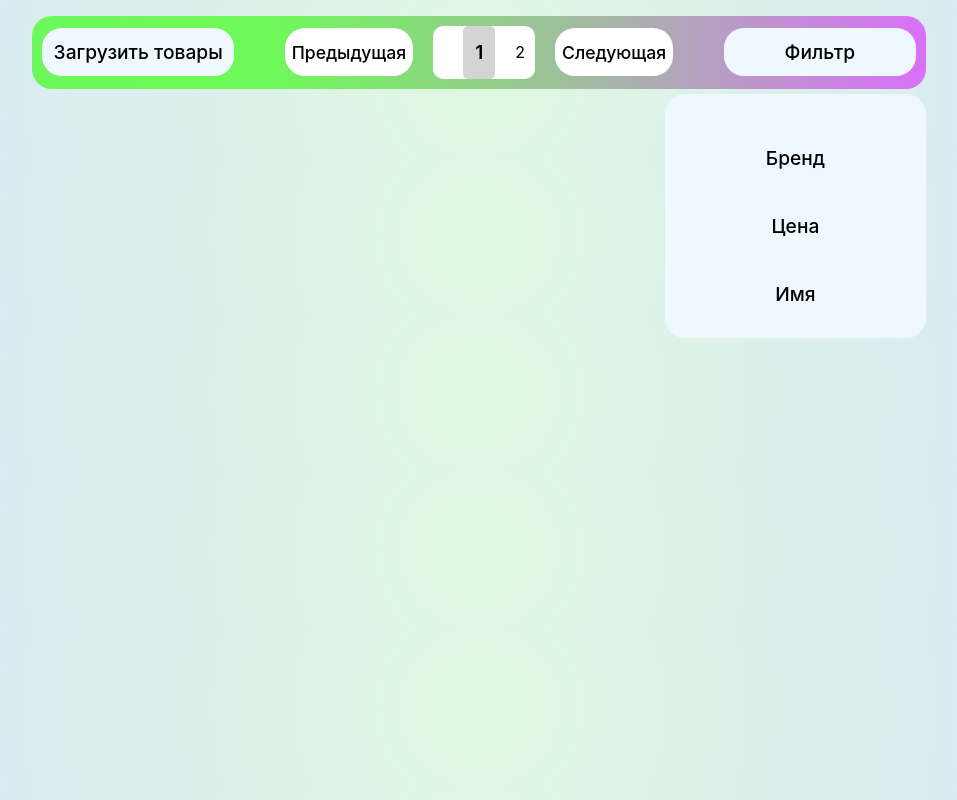
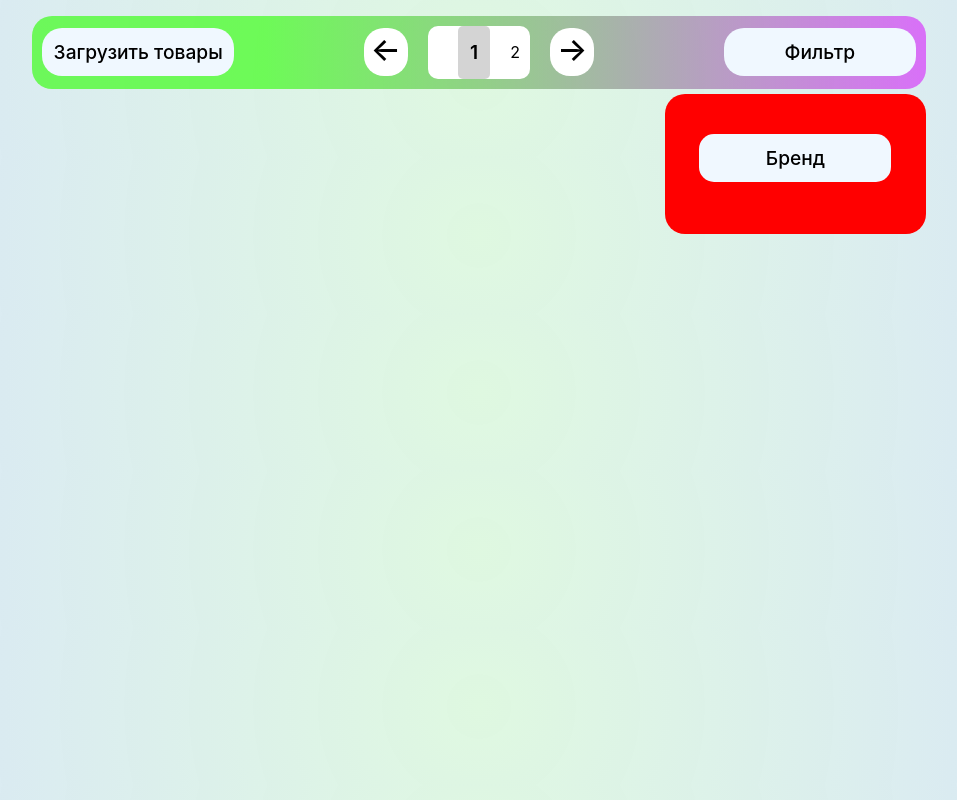
Before and after one commit to Kolyamilk/TestTaskValantis, a React (Vite) app in the folder vite-project/: page / in a window 1280 px wide. Both pictures are taken after a click on the button "Фильтр". Shown: the whole page, without its empty margins (161-1118 px from the left). Built offline with nearby package versions, Linux system fonts and the light colour scheme.

Commit message:
Работа с Фильтром

```diff
--- a/vite-project/src/API.jsx
+++ b/vite-project/src/API.jsx
@@ -1,5 +1,6 @@
 import md5 from 'md5'
-import { useState } from 'react'
+import { useState, useRef } from 'react'
+import { useClickOutside } from './useClickOutside'
 import SVGloading from './SVGloading/SvgLoading'
 import Nav from './Nav'
 
@@ -8,10 +9,20 @@ import Nav from './Nav'
 export default function API() {
     const [name, setName] = useState(['Загрузить товары'])
     const [list, setList] = useState([])
+    const [nameProduct, setNameProduct] = useState([])
+    const [filterBrendProduct, setFilterBrendProduct] = useState([])
     const [quantity, setQuantity] = useState(0)
     const [thisPage, setThisPage] = useState(1)
-    const { errorSVG, setErrorSVG } = useState('Идёт загрузка')
+    const [open, setOpen] = useState(false)
 
+    const [selectedFilters, setSelectedFilters] = useState([])
+    const [filteredItems, setFilteredItems] = useState([])
+
+
+    const menuRef = useRef(null)
+    useClickOutside(menuRef, () => {
+        if (open) setTimeout(() => setOpen(false), 50)
+    })
 
     let itemsPerPage = 50
     let currentPage = 1
@@ -65,7 +76,7 @@ export default function API() {
     async function handleClick(item) {
 
         if (quantity < 50) {
-            setName('Обновляем...')
+            setName('Загрузка...')
             await sendRequest('POST', URL)
                 .then(response => getProduct(response.result)
                 )
@@ -76,57 +87,87 @@ export default function API() {
                     .then(response => show(response)
                     )
 
-
-                // Пагинация
-
-
                 async function show({ result }) {
 
-
+                    //Лимитный показ товаров на одной странице
                     function DataTable() {
-
-
                         for (let i = 0; i < result.length / itemsPerPage; i++) {
+                            let idBrend = [result[i].brand]
                             let idProd = [result[i].id]
                             let product = [result[i].product]
                             let price = [result[i].price]
-                            item = [...idProd, ...product, ...price];
+                            item = [...idProd, ...product, ...price, ...idBrend];
                             list.push(item)
+                            filteredItems.push(item)
+                            nameProduct.push(item[1])
+                            filterBrendProduct.push(item[3])
                         }
                         const indexOfLastPage = currentPage * itemsPerPage;
                         const indexOfFirstPage = indexOfLastPage - itemsPerPage;
                         const currentItems = result.slice(indexOfFirstPage, indexOfLastPage)
 
+
+
+
+
+
+
+
                         document.getElementById('h1').innerHTML = `
                        <h1> Товаров:  <span>(${indexOfFirstPage} - ${indexOfLastPage})</span></h1>
                         `
-
-                        document.getElementById('showroom__list').innerHTML = currentItems.map(item =>
-                            `
-                            <li className='showroom__item'>
-                                    <div className="price"><strong> Цена: </strong> ${item.price} руб.<hr /></div>
-                                    <div className="name" ><strong> Имя: </strong>${item.product}<hr /></div>
-                                    <div className="brend"><strong> Бренд: </strong>${item.brand}<hr /></div>
-                                    <div className="id"><strong> ID: </strong>${item.id}</div>
-                            </li>
-                            `
-                        )
+                        //Вывод карточек товара на страницу
+                        // document.getElementById('showroom__list').innerHTML = currentItems.map(item =>
+                        //     `
+                        //     <li className='showroom__item'>
+                        //             <div className="price"><strong> Цена: </strong> ${item.price} руб.<hr /></div>
+                        //             <div className="name" ><strong> Имя: </strong>${item.product}<hr /></div>
+                        //             <div className="brend"><strong> Бренд: </strong>${item.brand}<hr /></div>
+                        //             <div className="id"><strong> ID: </strong>${item.id}</div>
+                        //     </li>
+                        //     `
+                        // )
+                        setFilteredItems(list)
+                        console.log(filteredItems);
 
                         setList(list)
-                        setName('Обновить')
+
+                        setName('Загружено ')
                     }
                     DataTable()
+
+                    //Создаём новый массив и удаляем null значения в нём
+                    var filteredBrend = filterBrendProduct.filter(function (el) {
+                        return el != null;
+                    })
+
+                    //Вывод в меню фильтр  всех Брендов
+                    const brends = filteredBrend.map((item, key) => {
+                        return (
+                            <button
+                                onClick={() => handleFilterButtonClick(item)}
+                                className={`button ${selectedFilters?.includes(item) ? "active" : ""}
+                                    }`}
+                                key={`filters${key}`}
+                            >
+                                {item}
+                            </button>
+
+                            // <li key={key}>
+                            //     <input type="checkbox" name={item} id={item} />
+                            //     <label htmlFor={item}>{item}</label>
+                            // </li>
+                        );
+                    });
+                    setFilterBrendProduct(brends)
                     function nextPage() {
-
                         currentPage++
                         DataTable()
                     }
                     function prevPage() {
-
                         currentPage--
                         DataTable()
                     }
-
                     document.getElementById('nextBtn').addEventListener('click', nextPage, false)
                     document.getElementById('prevBtn').addEventListener('click', prevPage, false)
                     // for (let i = 0; i < result.length; i++) {
@@ -143,14 +184,14 @@ export default function API() {
                 setQuantity(itemsPerPage)
             }
         } else {
-            setName('Максимум 50 товаров')
+
             return
         }
 
     }
     //Добавляет картинку загрузки
     function ret(name) {
-        if (name === 'Обновляем...') {
+        if (name === 'Загрузка...') {
             return <SVGloading />
         }
     }
@@ -158,7 +199,11 @@ export default function API() {
         setThisPage(thisPage + 1)
     }
     function setPrevPage() {
-        setThisPage(thisPage - 1)
+        if (thisPage === 1) {
+            return
+        } else {
+            setThisPage(thisPage - 1)
+        }
     }
     return (
         <>
@@ -167,20 +212,25 @@ export default function API() {
 
                 <div className="showroom__nav">
                     <button onClick={handleClick}>{name}</button>
+
                     <div className='paginationNav'>
-                        <button className='button' id='prevBtn' onClick={setPrevPage}>Предыдущая</button>
+                        <button className='button' id='prevBtn' onClick={setPrevPage}>&#8592;</button>
                         <div className="paginationNav__list">
                             <span>{thisPage == 1 ? null : thisPage - 1}</span>
                             <span className='currentPage'>{thisPage}</span>
                             <span>{thisPage + 1}</span>
                         </div>
-                        <button className='button' id='nextBtn' onClick={setNextPage}>Следующая</button>
+                        <button className='button' id='nextBtn' onClick={setNextPage}>&#8594;</button>
                     </div >
-                    <button className='menu__button'> Фильтр</button>
-                    <nav className='menu'>
+                    <button className='menu__button' onClick={() => setOpen(!open)}> Фильтр</button>
+                    <nav className={`menu ${open ? 'active' : ""} `} ref={menuRef}>
                         <button className='btn'>Бренд</button>
-                        <button className='btn'>Цена</button>
-                        <button className='btn'>Имя</button>
+                        <ul className='menu__filter'>
+                            {filterBrendProduct}
+                        </ul>
+                        {/* <button className='btn'>Цена</button>
+                        <button className='btn'>Имя</button> */}
+
                     </nav>
 
                 </div>
@@ -194,7 +244,7 @@ export default function API() {
                         </div>
                     </div>
                 </div>
-            </section>
+            </section >
 
             <span className='load'>{ret(name)}</span>
 
--- a/vite-project/src/App.css
+++ b/vite-project/src/App.css
@@ -20,7 +20,7 @@ body {
 
 h1 {
   color: aliceblue;
-  font-size: 3.2em;
+  font-size: 2.5rem;
   line-height: 1.1;
 }
 
@@ -52,7 +52,7 @@ li {
 .showroom__list li {
   background-color: rgba(199, 199, 199, 0.403);
   margin: 30px;
-  width: 18%;
+  width: 15%;
   padding: 20px;
   border-radius: 20px;
 }
@@ -155,8 +155,10 @@ button:hover {
 }
 
 .button {
-  width: 35%;
-  font-size: 1.1rem;
+  display: flex;
+  justify-content: center;
+  width: 50%;
+  font-size: 2rem;
   background-color: rgb(255, 255, 255);
 
   color: rgb(0, 0, 0);
@@ -185,10 +187,7 @@ span {
   position: relative;
   justify-content: center;
   align-items: center;
-
   left: -40%;
-
-
 }
 
 .menu {
@@ -198,20 +197,20 @@ span {
   width: 13.8rem;
   border-radius: 20px;
   top: calc(100% + 5px);
-
   right: 0;
+  opacity: 0;
+  transform: translateY(-10px);
+  visibility: hidden;
+  transition: 0.3s;
 }
 
-.menu::before,
-.menu::after {
-  display: block;
-  content: '';
-  position: absolute;
-  width: 20px;
-  height: 20px;
-  right: 15px;
-  border: 10px solid transparent;
+.menu.active {
+  transform: translateY(0);
+  opacity: 1;
+  visibility: visible;
 }
+
+
 
 .btn {
   border-radius: 15px;
@@ -223,3 +222,85 @@ span {
   background-color: rgba(255, 12, 231, 0.264);
   box-shadow: 1px 1px 15px 2px rgb(255, 12, 231);
 }
+
+.menu__filter {
+  position: relative;
+  left: -30px;
+  color: black;
+  display: flex;
+  font-weight: 500;
+  flex-direction: column;
+
+  align-items: start;
+}
+
+.menu__filter li {
+
+  font-size: 1.1rem;
+  width: 100%;
+  text-align: start;
+}
+
+.menu__filter li label {
+  border-radius: 5px;
+  width: 100%;
+}
+
+.menu__filter li label:hover {
+  background-color: rgba(255, 12, 231, 0.264);
+  cursor: pointer;
+
+}
+
+.active {
+  background-color: rgb(255, 0, 0);
+  color: rgb(0, 0, 0);
+}
+
+
+
+
+
+/* input[type="checkbox"]:checked,
+input[type="checkbox"]:not(:checked) {
+  position: absolute;
+  left: -9999px;
+}
+
+input[type="checkbox"]:checked+label,
+input[type="checkbox"]:not(:checked)+label {
+  display: inline-block;
+  position: relative;
+  padding-left: 28px;
+  line-height: 20px;
+  cursor: pointer;
+}
+
+input[type="checkbox"]:checked+label:after,
+input[type="checkbox"]:not(:checked)+label:after {
+  content: "";
+  position: absolute;
+  -webkit-transition: all 0.2s ease;
+  -moz-transition: all 0.2s ease;
+  -o-transition: all 0.2s ease;
+  transition: all 0.2s ease;
+  left: 0;
+  top: 2px;
+  width: 10px;
+  height: 6px;
+  border-radius: 1px;
+  border-left: 6px solid #e145a3;
+  border-bottom: 6px solid #e145a3;
+  -webkit-transform: rotate(-45deg);
+  -moz-transform: rotate(-45deg);
+  -o-transform: rotate(-45deg);
+  -ms-transform: rotate(-45deg);
+  transform: rotate(-45deg);
+}
+input[type="checkbox"]:not(:checked)+label:after {
+  opacity: 0;
+}
+
+input[type="checkbox"]:checked+label:after {
+  opacity: 1;
+} */
--- a/vite-project/src/SVGloading/SvgLoading.css
+++ b/vite-project/src/SVGloading/SvgLoading.css
@@ -3,8 +3,8 @@
    text-transform: uppercase;
   background-image: linear-gradient(
     -225deg,
-    #231557 0%,
-    #44107a 29%,
+    #33ff00 0%,
+    #525252 29%,
     #ff1361 67%,
     #fff800 100%
   );
@@ -13,7 +13,6 @@
   background-size: 200% auto;
   color: #fff;
   background-clip: text;
-  text-fill-color: transparent;
   -webkit-background-clip: text;
   -webkit-text-fill-color: transparent;
   animation: textclip 2s linear infinite;
--- a/vite-project/src/SVGloading/SvgLoading.jsx
+++ b/vite-project/src/SVGloading/SvgLoading.jsx
@@ -7,9 +7,6 @@ export default function SVGloading() {
         setTimeout(() => {
             setError('Ошибка в загрузке обновите страницу (F5) и попробуйте снова'); return
         }, 14000)
-        setTimeout(() => {
-            setError('Загружаем товары...')
-        }, 5000)
 
     }
     return (
--- /dev/null
+++ b/vite-project/src/useClickOutside.js
@@ -0,0 +1,15 @@
+import React, { useEffect } from "react";
+
+export const useClickOutside = (ref, callback) => {
+    const handleClick = (e) => {
+        if (ref.current && !ref.current.contains(e.target)) {
+            callback()
+        }
+    };
+    useEffect(() => {
+        document.addEventListener("mousedown", handleClick);
+        return () => {
+            document.removeEventListener("mousedown", handleClick);
+        }
+    })
+}
```
